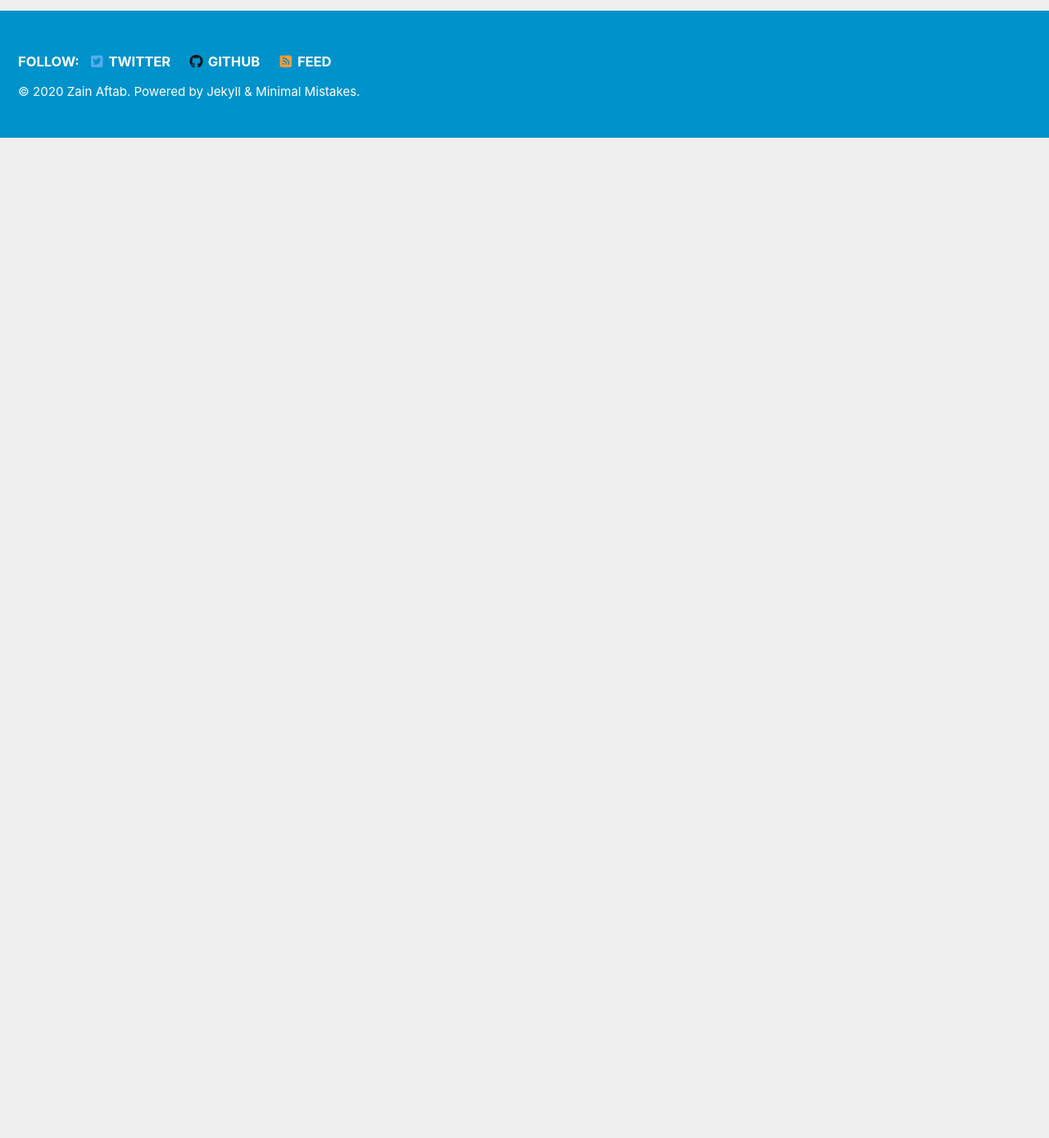
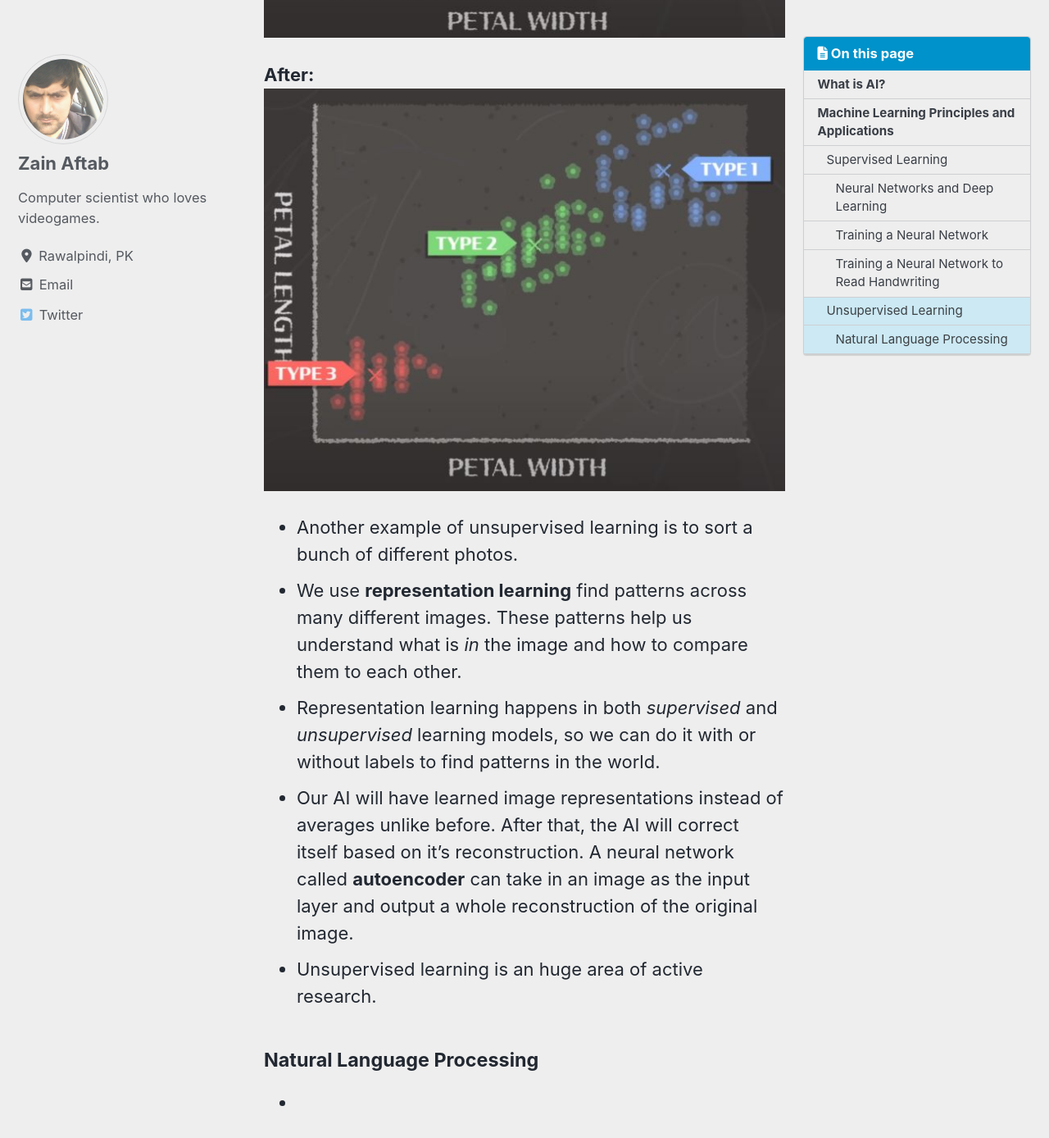
Before and after one commit to zainaftab2225/zainaftab2225.github.io, a Jekyll site: the page built from _computerscience/basics-of-ai.md, in a window 1280 px wide and 1400 px high, scrolled down 10354 px. Shown: the top 1388 px of the window at 82% size. Built offline with Jekyll 4.4.1, drawn with Linux system fonts in a browser that asks for light colours; cached includes are drawn as plain includes; nearby versions of some CDN libraries; before the commit the page ends 10522 px from its top, so only the background shows below that; some of the changed text lies outside the part shown.

Commit message:
neural networks

```diff
--- a/_computerscience/basics-of-ai.md
+++ b/_computerscience/basics-of-ai.md
@@ -100,6 +100,22 @@ toc: true
   2. how do we want to represent the world? An assumption is that there are clusters in our data.
 - Specifically, there are some number of groups called **K-clusters** but we don't know where they are. To help us identify these clusters, we will use K-means clustering algorithm.
 - **K-means Clustering:** K-means clustering is a simple algorithm. It needs a way to *compare* observations, a way to *guess* how many clusters exist in the data, and a way to calculate *averages* for each cluster it predicts. Firstly, it will predict what the world looks like (how many clusters). Secondly, it will update/learn.
+- In the example below, we'll map different flower petals based on their length and width. We believe there are 3 different types (or clusters) of flowers: type 1, type 2 and type 3. These clusters will have three random averages. Our model will try to correct itself by calculating new averages. We can predict that similar flowers will have similar length and width. Using this new prediction and the calculation of averages, we'll give data points labels of the averages.
 
 
-![image-center](/images/computerscience/kmeans_clustering_1.PNG){: .align-center}
+**Before:**
+![image-center](/images/computerscience/kmeans_clustering_1.JPG){: .align-center}
+
+**After:**
+![image-center](/images/computerscience/kmeans_clustering_2.JPG){: .align-center}
+
+
+- Another example of unsupervised learning is to sort a bunch of different photos.
+- We use **representation learning** find patterns across many different images. These patterns help us understand what is *in* the image and how to compare them to each other.
+- Representation learning happens in both *supervised* and *unsupervised* learning models, so we can do it with or without labels to find patterns in the world.
+- Our AI will have learned image representations instead of averages unlike before. After that, the AI will correct itself based on it's reconstruction. A neural network called **autoencoder** can take in an image as the input layer and output a whole reconstruction of the original image.
+- Unsupervised learning is an huge area of active research.
+
+#### Natural Language Processing
+
+-
```
Also changed, not shown: images/computerscience/kmeans_clustering_1.JPG (added), images/computerscience/kmeans_clustering_1.png (deleted), images/computerscience/kmeans_clustering_2.JPG (added).
